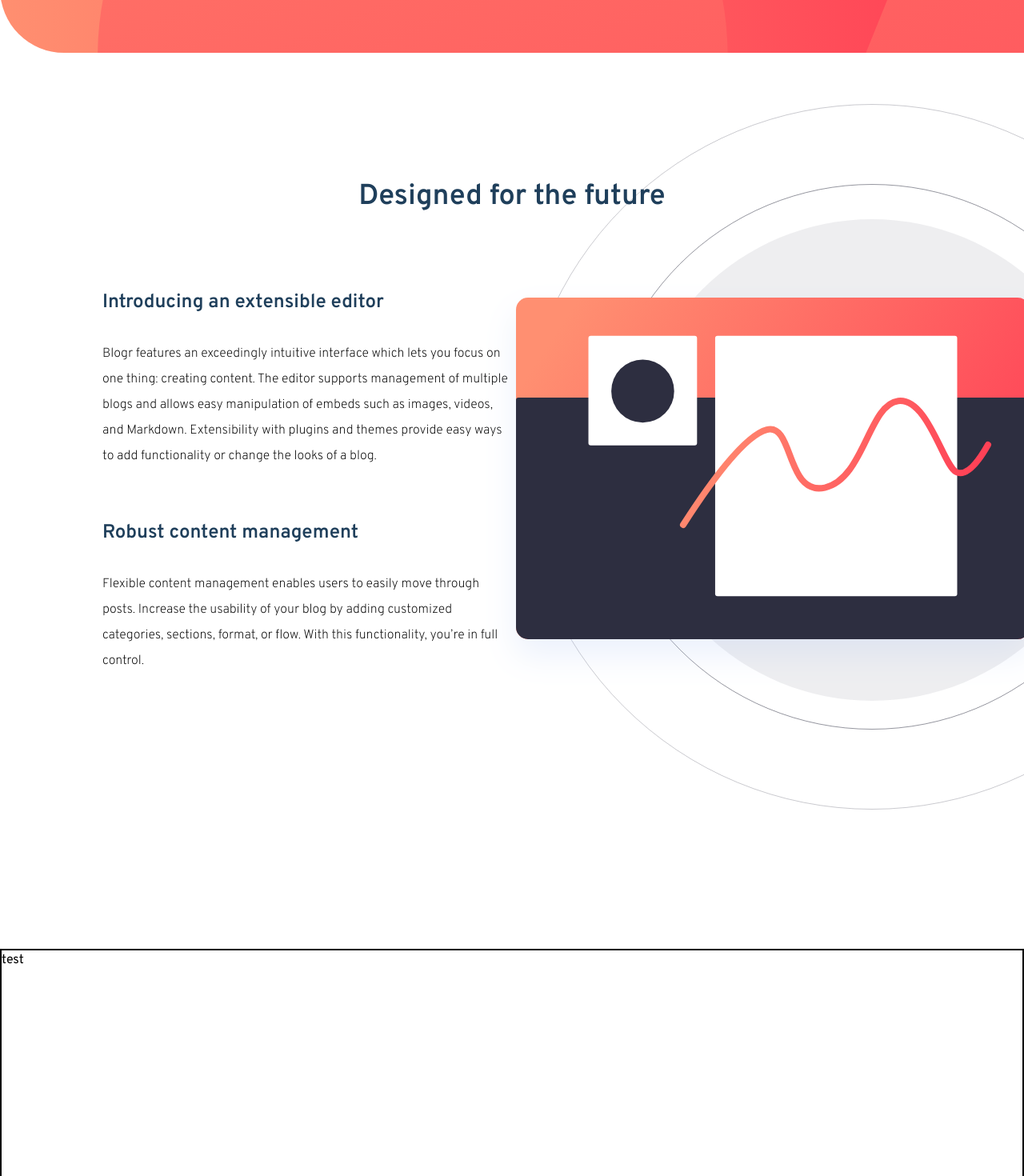
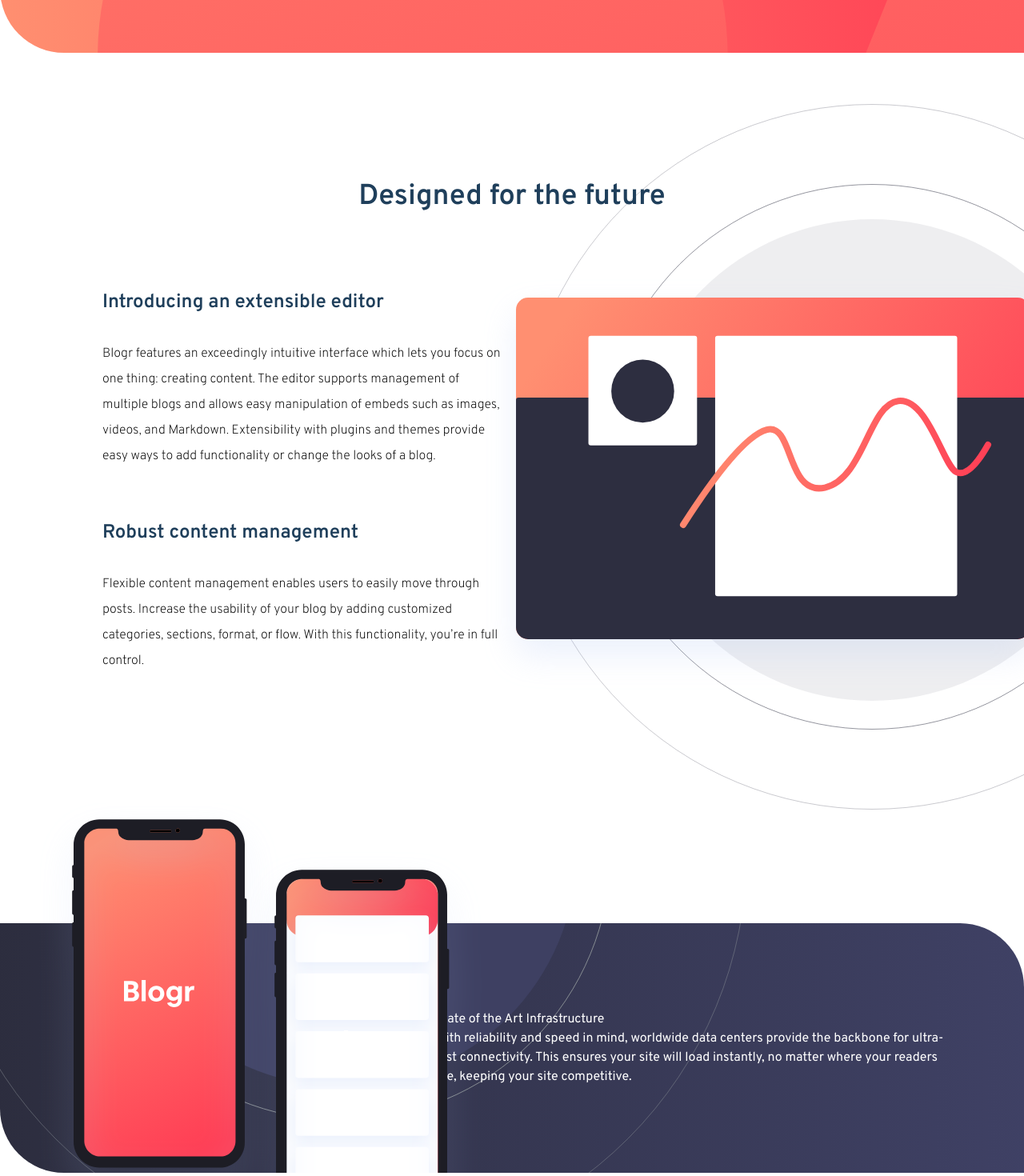
Before and after one commit to mikedeleon9/Blog-Landing-Page, a React (Vite) app: page / in a window 1280 px wide. Shown: the part 440-1910 px from the top of the page at 80% size. Built offline with nearby package versions, Linux system fonts and the light colour scheme.

Commit message:
working on Art Component

```diff
--- a/src/components/ArtComponent.jsx
+++ b/src/components/ArtComponent.jsx
@@ -1,7 +1,16 @@
+ import mobileLogo from "../images/illustration-phones.svg"
 
 
 export default function ArtComponent(){
     return(
-        <div className="border-2 min-h-screen">test</div>
+        <div className="artComponent h-78 relative flex  justify-end">
+
+                <img className="main-image " src={mobileLogo} alt="phonesLogo" />
+
+                <div className="flex flex-col  w-1/2 justify-center mr-24 text-white">
+                    <h2>State of the Art Infrastructure</h2>
+                    <p>With reliability and speed in mind, worldwide data centers provide the backbone for ultra-fast connectivity. This ensures your site will load instantly, no matter where your readers are, keeping your site competitive.</p>
+                </div>
+        </div>
     )
 }
--- a/src/components/DesignComponent.jsx
+++ b/src/components/DesignComponent.jsx
@@ -2,9 +2,9 @@
 
 export default function DesignComponent(){
     return (
-        <div className=" min-h-screen relative flex flex-col mb-64">
+        <div className="  relative flex flex-col mb-78  ">
              <h2 className="text-center text-darkBlue font-semibold absolute top-24 w-full text-4xl z-10 ">Designed for the future</h2>
-            <div className="design-div  relative flex-col md:flex-row items-center md:items-start flex ">
+            <div className="design-div  relative flex-col md:flex-row items-center md:items-start flex gap-4">
 
                 <div className=" px-32 flex-1 flex flex-col  mt-58 gap-16 text-base/8">
                    <div>
@@ -19,7 +19,7 @@
 
                <div className=" flex-1">
                     <img className=" editorImage " src={editorLogo} alt="" />
-                </div>
+               </div>
             </div>
         </div>
     )
--- a/src/index.css
+++ b/src/index.css
@@ -6,6 +6,8 @@
   --color-hoverRed: hsl(355, 100%, 74%);
   --color-darkBlue: hsl(208, 49%, 24%);
   --color-grayish: hsl(207, 13%, 34%);
+  --color-darkGrayBlue: hsl(237, 17%, 21%);
+  --color-desaturatedBlue: hsl(237, 23%, 32%);
 }
 
 *{
@@ -34,6 +36,29 @@
   right: -250px;
 }
 
+.artComponent{
+ background:
+ url('./images/bg-pattern-circles.svg') ,
+ linear-gradient(to right, var(--color-darkGrayBlue), var(--color-desaturatedBlue));
+ border-bottom-left-radius: 5rem;
+ background-repeat: no-repeat;
+ border-top-right-radius: 5rem;
+ background-position: -30% 85%;
+}
+
+.main-image{
+
+  position: absolute;
+  left: 50px;
+  top: -150px;
+}
+
+
+/*
+- Very dark gray blue: hsl(237, 17%, 21%)
+- Very dark desaturated blue: hsl(237, 23%, 32%)
+
+*/
 
 
 /* .design-div{
```
